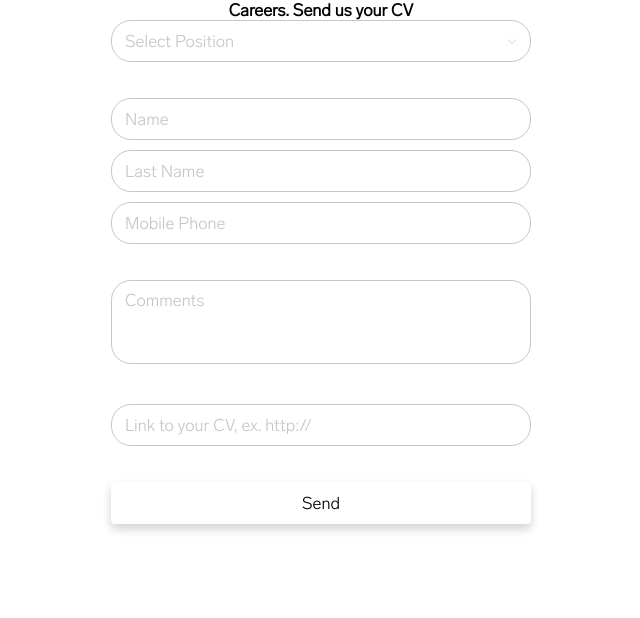
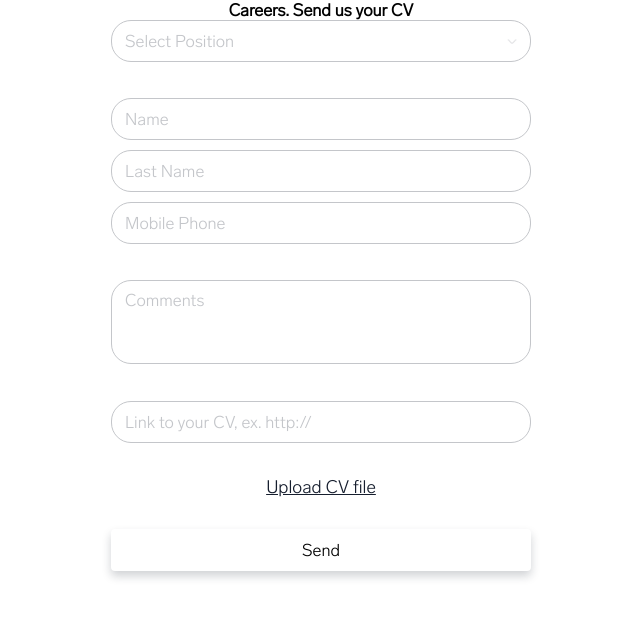
Before and after one commit to few-bits/cv-application, a React (Create React App) app: page / in a window 1280 px wide. Shown: the top 618 px of the page, without its empty margins (319-959 px from the left). Built offline with nearby package versions, Linux system fonts and the light colour scheme.

Commit message:
file uploader

```diff
--- /dev/null
+++ b/src/Components/File/index.js
@@ -0,0 +1,48 @@
+import React, { Component } from 'react';
+import PropTypes from 'prop-types';
+import classnames from 'classnames';
+
+import styles from './styles.module.scss';
+
+class File extends Component {
+    constructor(props) {
+        super(props);
+
+        this.state = { filename: null };
+    }
+
+    handleChange(files) {
+        this.setState({filename: files[0].name});
+        this.props.onChange(files[0]);
+    }
+
+    render() {
+        const { text, customStyles } = this.props;
+        const { filename } = this.state;
+        return (
+            <div
+                className={classnames(customStyles, styles.file)}
+            >
+                <input
+                    type="file"
+                    name="file"
+                    id="file"
+                    onChange={(e) => this.handleChange(e.target.files)}
+                />
+                <label htmlFor="file">{filename || text}</label>
+            </div>
+        );
+    }
+}
+
+File.propTypes = {
+    text: PropTypes.string.isRequired,
+    onChange: PropTypes.func.isRequired,
+    customStyles: PropTypes.string,
+};
+
+File.defaultProps = {
+    customStyles: null,
+};
+
+export default File;
--- /dev/null
+++ b/src/Components/File/styles.module.scss
@@ -0,0 +1,19 @@
+@import "../../assets/styles/mixins";
+
+.file {
+  input[type="file"] {
+    width: 0.1px;
+    height: 0.1px;
+    opacity: 0;
+    overflow: hidden;
+    position: absolute;
+    z-index: -1;
+
+    & + label {
+      text-decoration: underline;
+      font-size: 18px;
+      cursor: pointer;
+      @include dark-text();
+    }
+  }
+}
--- a/src/Containers/CvForm/index.js
+++ b/src/Containers/CvForm/index.js
@@ -11,9 +11,10 @@ import { changeField, sendForm } from '../../redux/formData/actions';
 import Input from '../../Components/Input';
 import Select from '../../Components/Select';
 import Button from '../../Components/Button';
+import File from '../../Components/File';
 
 import {
-    FIELD_COMMENTS,
+    FIELD_COMMENTS, FIELD_CV_FILE,
     FIELD_LAST_NAME,
     FIELD_LINK, FIELD_MOBILE,
     FIELD_NAME, FIELD_POSITION_ID
@@ -72,6 +73,11 @@ const CvForm = ({
                     placeHolder={lang.PLACEHOLDER_LINK}
                     customStyles={styles.links}
                 />
+                <File
+                    onChange={(file) => actions.changeField(FIELD_CV_FILE, file)}
+                    text={lang.UPLOAD_CV}
+                    customStyles={styles.linkCv}
+                />
                 <Button
                     onClick={actions.sendForm}
                     text={lang.SEND}
--- a/src/Containers/CvForm/styles.module.scss
+++ b/src/Containers/CvForm/styles.module.scss
@@ -18,7 +18,11 @@
 
         .comments,
         .links {
-            margin-bottom: 36px;
+            margin-bottom: 33px;
+        }
+
+        .linkCv {
+            margin-bottom: 31px;
         }
     }
 }
```
